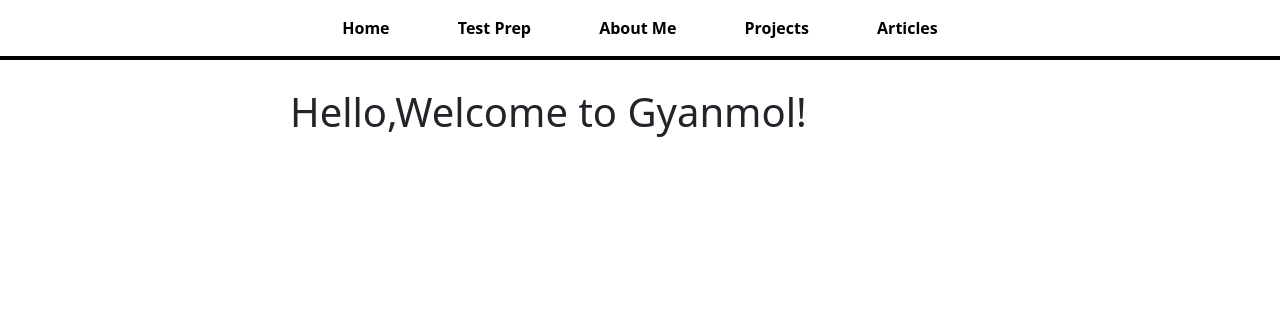
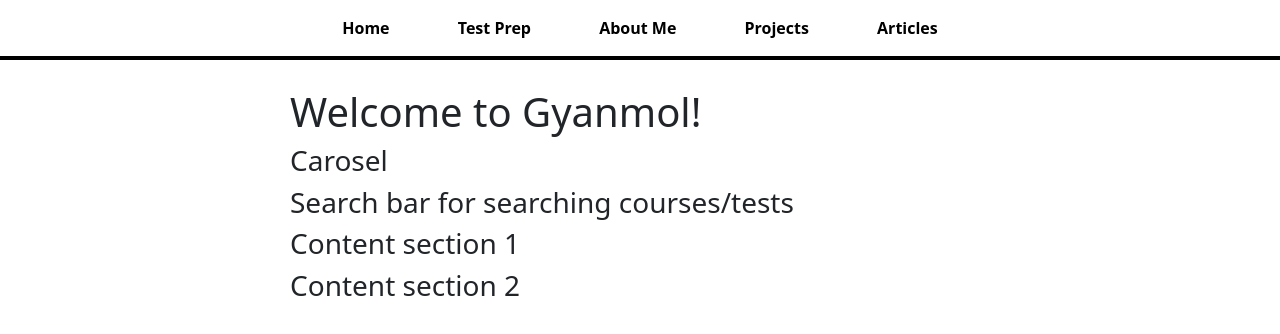
Before and after one commit to anamolacharya/Gyanmol-App, a React (Create React App) app: page / in a window 1280 px wide. Shown: the top 334 px of the page. Built offline with nearby package versions, Linux system fonts and the light colour scheme.

Commit message:
added sontent for home page

```diff
--- a/src/pages/HomePage.js
+++ b/src/pages/HomePage.js
@@ -3,7 +3,12 @@ import Footer from "../components/Footer";
 
 const HomePage = () => (
   <>
-    <h1>Hello,Welcome to Gyanmol!</h1>
+    <h1>Welcome to Gyanmol!</h1>
+    <h3>Carosel </h3>
+    <h3>Search bar for searching courses/tests</h3>
+    <h3>Content section 1</h3>
+    <h3>Content section 2</h3>
+
   </>
 );
 
```
